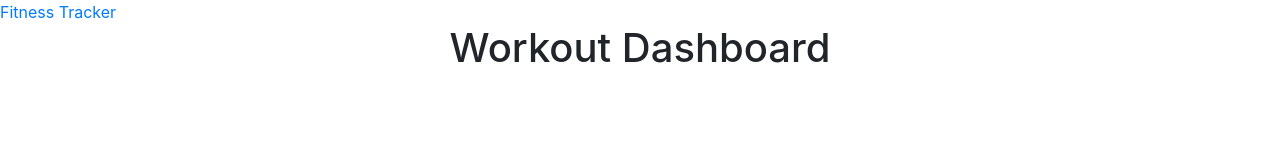
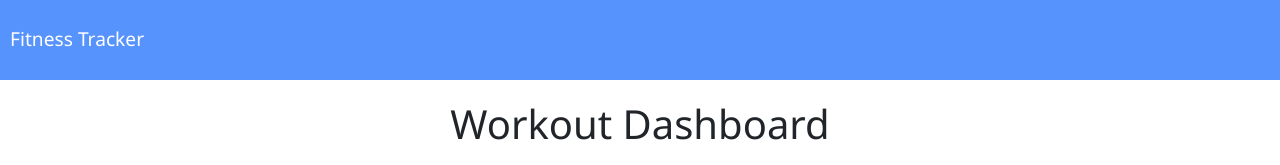
Before and after one commit to justinkvang/Workout-Tracker, a website: page Develop/public/stats.html in a window 1280 px wide. Drawn offline with nearby package versions, Linux system fonts and the light colour scheme; no server answers.

Commit message:
updated correct href for css

```diff
--- a/Develop/public/stats.html
+++ b/Develop/public/stats.html
@@ -10,7 +10,7 @@
     integrity="sha384-ggOyR0iXCbMQv3Xipma34MD+dH/1fQ784/j6cY/iJTQUOhcWr7x9JvoRxT2MZw1T"
     crossorigin="anonymous"
     />
-    <link rel="stylesheet" href=".//css/style.css" />
+    <link rel="stylesheet" href="../public/css/style.css" />
     <title>Fitness Chart</title>
   </head>
   <nav>
```
